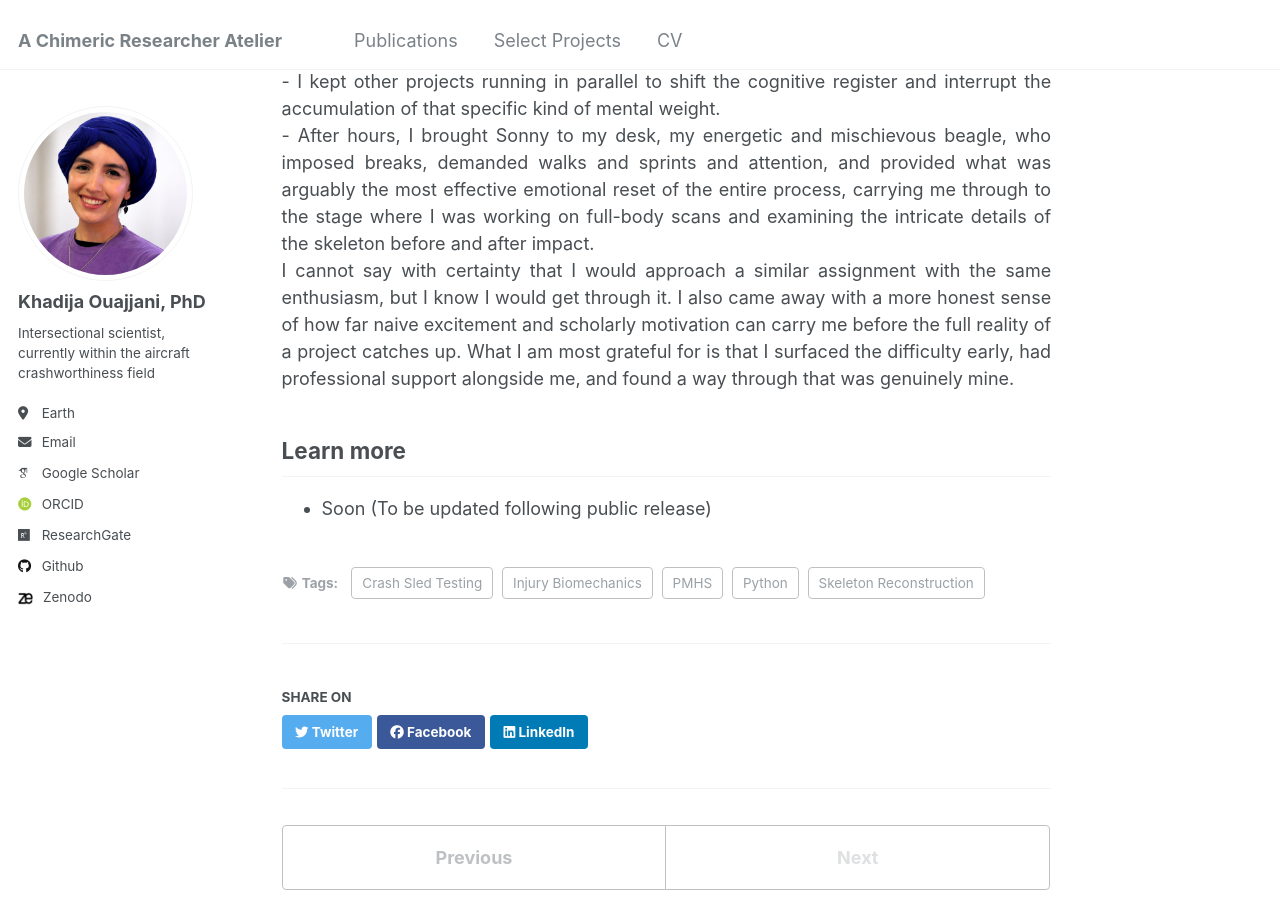
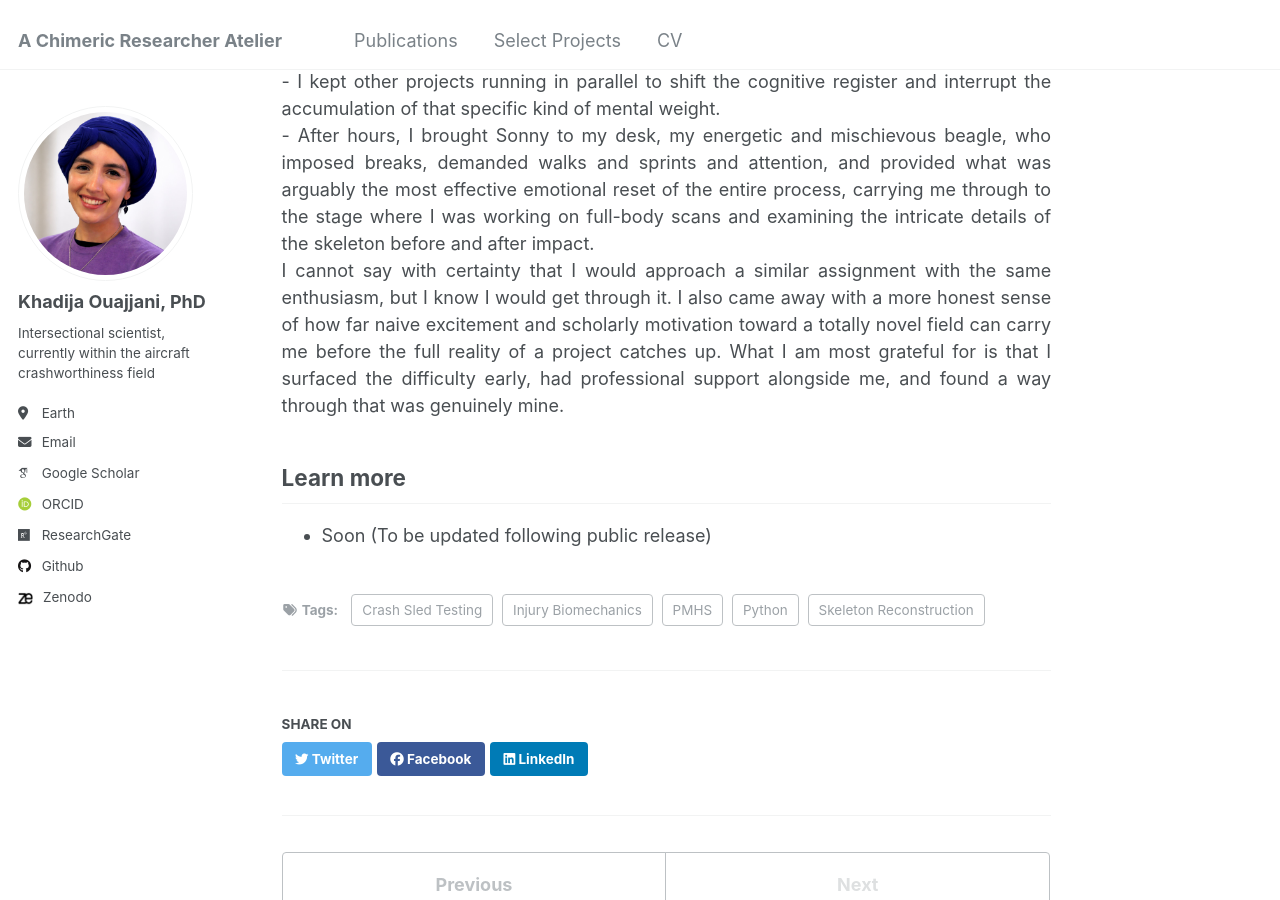
Before and after one commit to drko-curius/drko-curius.github.io, a Jekyll site: the page built from _posts/2025-10-10-MorePMHSWork.md, in a window 1280 px wide and 900 px high, scrolled down 1759 px. Built offline with Jekyll 4.4.1, drawn with Linux system fonts in a browser that asks for light colours; some web fonts are replaced.

Commit message:
Update 2025-10-10-MorePMHSWork.md

```diff
--- a/_posts/2025-10-10-MorePMHSWork.md
+++ b/_posts/2025-10-10-MorePMHSWork.md
@@ -51,7 +51,7 @@ In the end, I got through it, delivered feedback-incorporated updates, and produ
 
 - After hours, I brought Sonny to my desk, my energetic and mischievous beagle, who imposed breaks, demanded walks and sprints and attention, and provided what was arguably the most effective emotional reset of the entire process, carrying me through to the stage where I was working on full-body scans and examining the intricate details of the skeleton before and after impact.<br/>
 
-I cannot say with certainty that I would approach a similar assignment with the same enthusiasm, but I know I would get through it. I also came away with a more honest sense of how far naive excitement and scholarly motivation can carry me before the full reality of a project catches up. What I am most grateful for is that I surfaced the difficulty early, had professional support alongside me, and found a way through that was genuinely mine.<br/>
+I cannot say with certainty that I would approach a similar assignment with the same enthusiasm, but I know I would get through it. I also came away with a more honest sense of how far naive excitement and scholarly motivation toward a totally novel field can carry me before the full reality of a project catches up. What I am most grateful for is that I surfaced the difficulty early, had professional support alongside me, and found a way through that was genuinely mine.<br/>
 
 </div>
 
```
